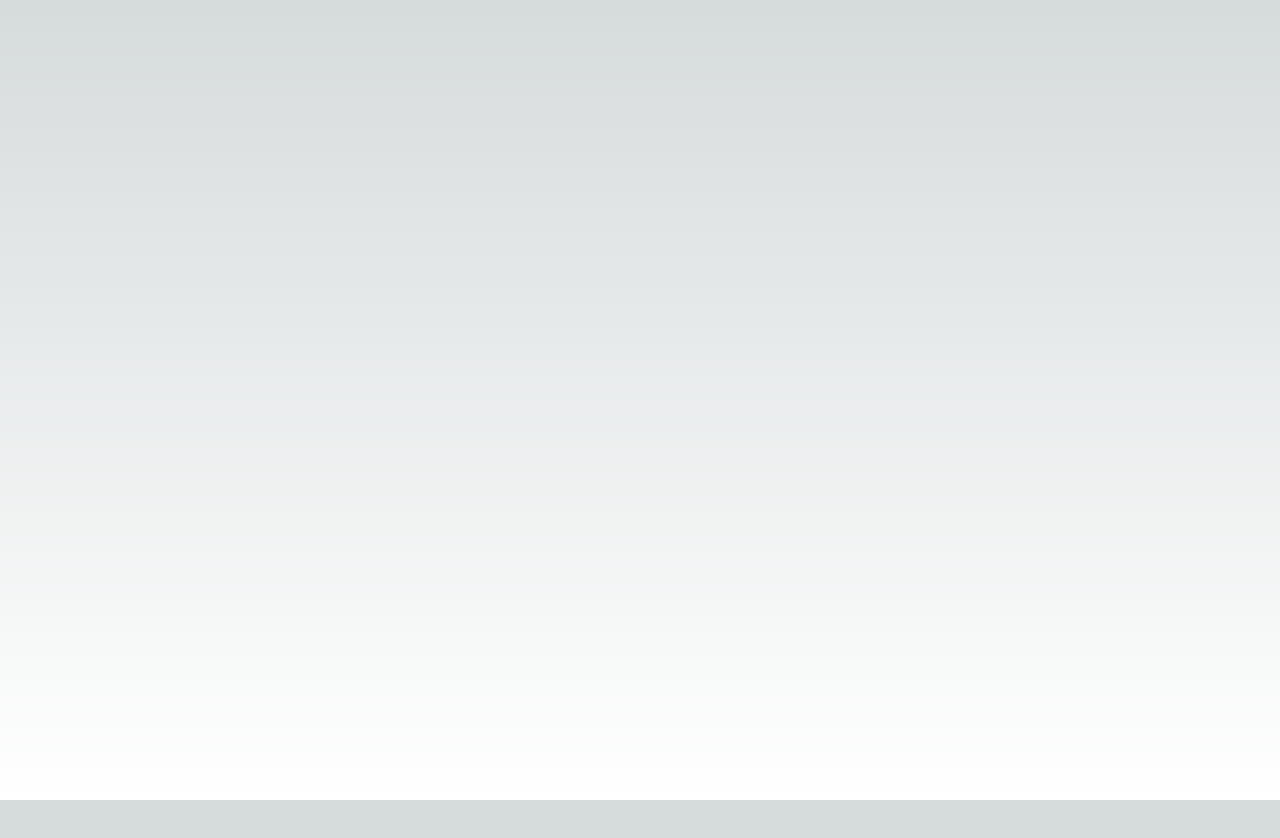
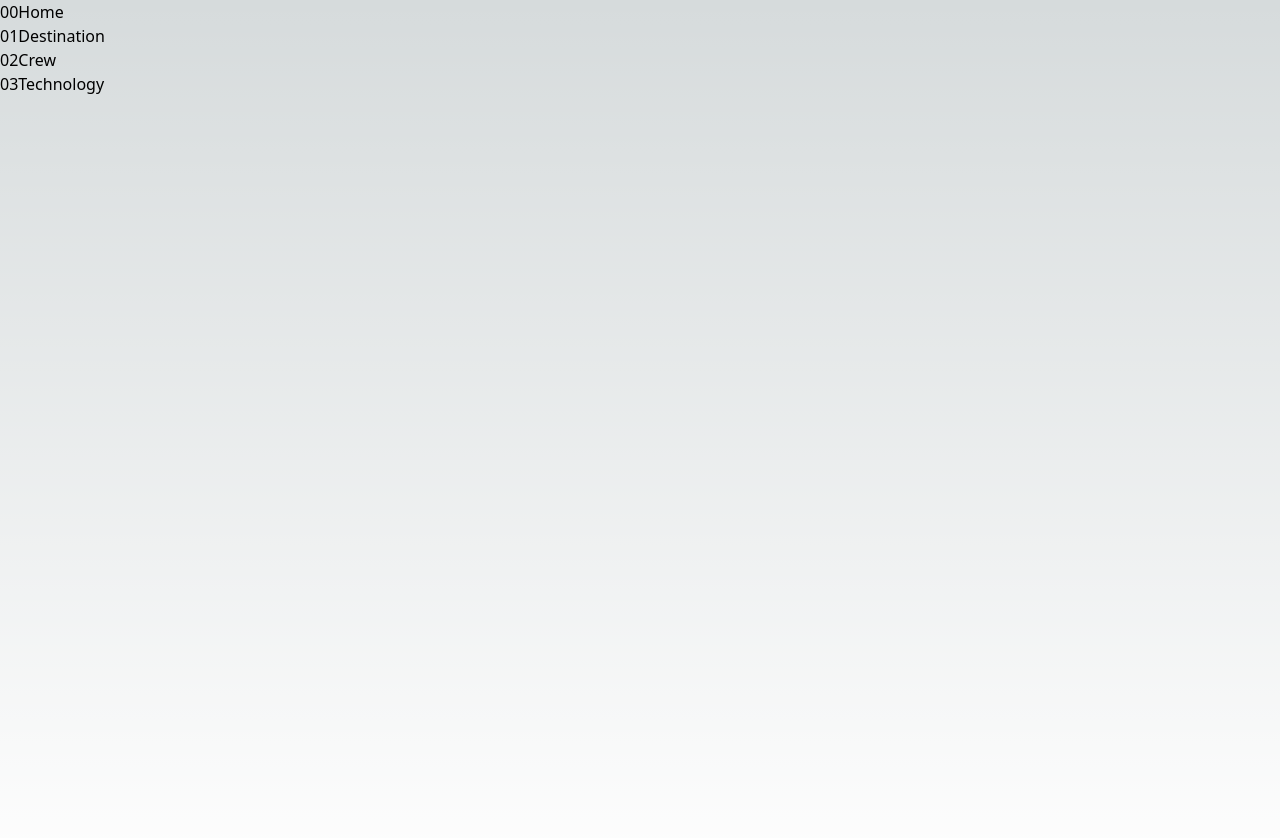
Before and after one commit to aleksandr-efimenko/space-tourism, a Next.js app: page / in a window 1280 px wide. Shown: the top 838 px of the page. Before the commit the page ends 800 px from the top, so only its background shows below. Built offline with nearby package versions, Linux system fonts and the light colour scheme.

Commit message:
add navbar to layout

```diff
--- a/src/copmonents/Layout.tsx
+++ b/src/copmonents/Layout.tsx
@@ -11,8 +11,13 @@ const mainMenu = [
 const convertToDoubleDigit = (number: number) => {
   return number < 10 ? `0${number}` : number;
 };
-export default function Layout() {
+export default function Layout({
+  children,
+}: {
+  children: React.ReactNode;
+}) {
   return (
+    <div className="">
       <nav>
         <ul>
           {mainMenu.map((item, index) => (
@@ -25,5 +30,7 @@ export default function Layout() {
           ))}
         </ul>
       </nav>
+      <main>{children}</main>
+    </div>
   );
 }
--- a/src/pages/_app.tsx
+++ b/src/pages/_app.tsx
@@ -1,6 +1,11 @@
-import '@/styles/globals.css'
-import type { AppProps } from 'next/app'
+import Layout from "@/copmonents/Layout";
+import "@/styles/globals.css";
+import type { AppProps } from "next/app";
 
 export default function App({ Component, pageProps }: AppProps) {
-  return <Component {...pageProps} />
+  return (
+    <Layout>
+      <Component {...pageProps} />
+    </Layout>
+  );
 }
```
Lines whose indentation alone changed are shown as unchanged.
